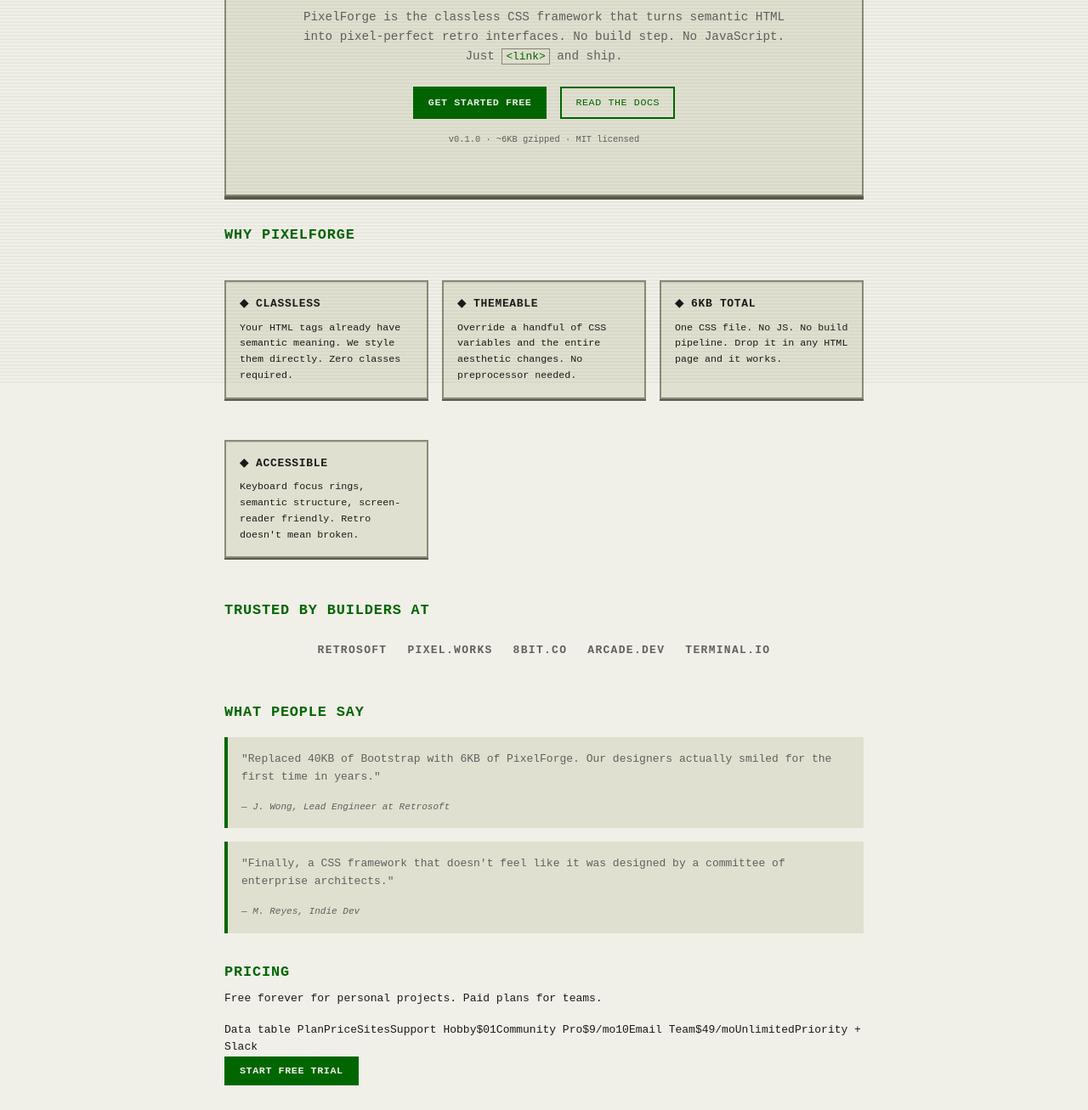
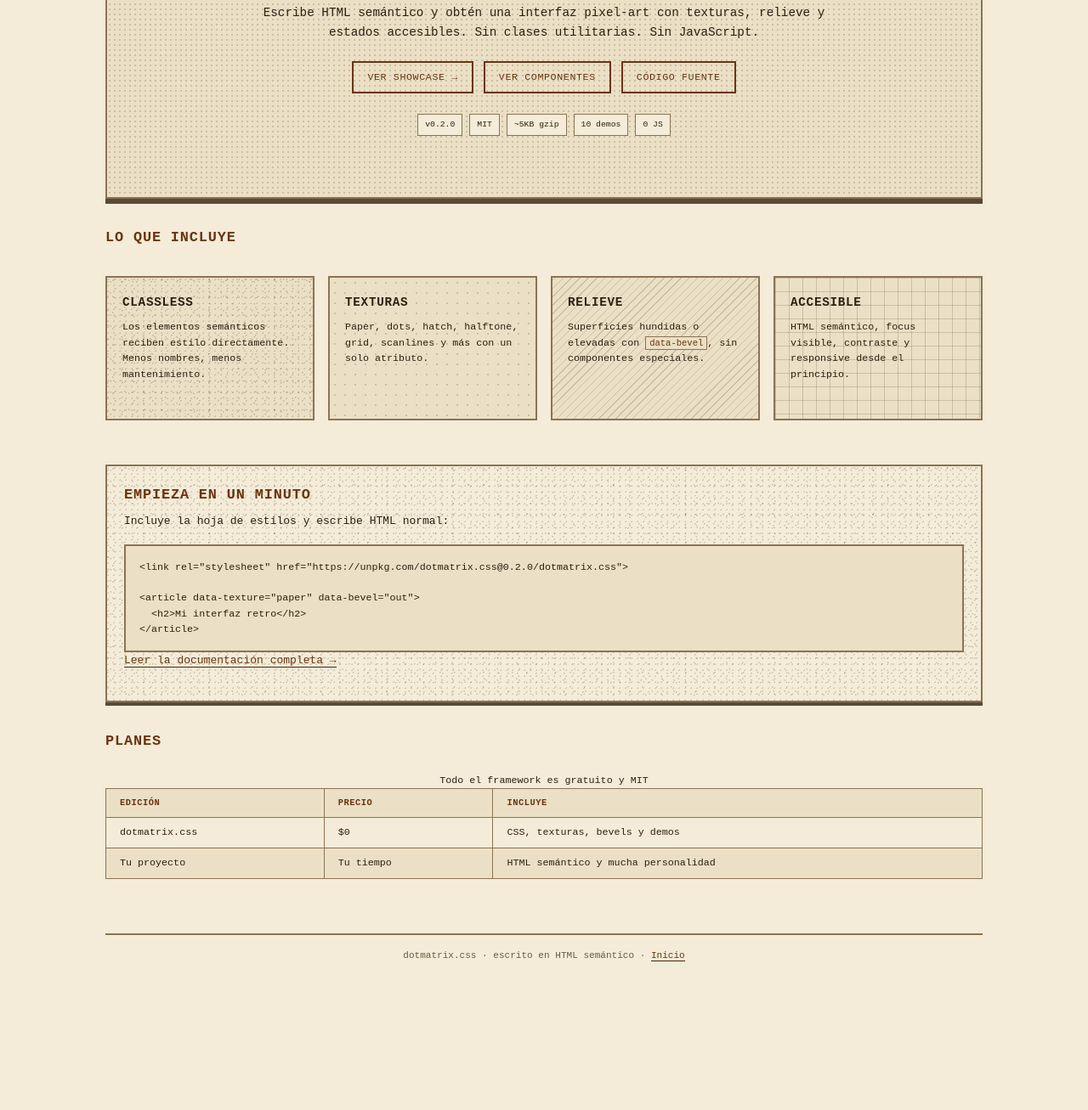
Before and after one commit to Trongar/dotmatrix.css, a website: page demos/01-landing.html in a window 1280 px wide. Shown: the part 347-1654 px from the top of the page at 85% size. After the commit the page ends 1521 px from the top, so only its background shows below. Drawn offline with Linux system fonts and the light colour scheme.

Commit message:
Mejorar texturas y rehacer landing

```diff
--- a/demos/01-landing.html
+++ b/demos/01-landing.html
@@ -1,207 +1,97 @@
-<!DOCTYPE html>
+<!doctype html>
 <html lang="es">
 <head>
-  <meta charset="UTF-8">
-  <meta name="viewport" content="width=device-width, initial-scale=1.0">
-  <title>PixelForge — Build retro UIs in minutes</title>
+  <meta charset="utf-8">
+  <meta name="viewport" content="width=device-width, initial-scale=1">
+  <meta name="description" content="dotmatrix.css: framework CSS classless, pixel-art y retro.">
+  <title>dotmatrix.css — Interfaces retro sin clases</title>
   <link rel="stylesheet" href="../dotmatrix.css">
-  <!-- TEMA 1: Verde CRT clásico (default + overrides mínimos) -->
   <style>
     :root {
-      --dm-bg: #f0f0e8;
-      --dm-surface: #e0e0d0;
-      --dm-surface-2: #d0d0c0;
-      --dm-border: #8a8a7a;
-      --dm-border-light: #c8c8b8;
-      --dm-border-dark: #5a5a4a;
-      --dm-text: #1a1a1a;
-      --dm-text-muted: #606060;
-      --dm-accent: #006600;
-      --dm-accent-alt: #aa6600;
-      --dm-danger: #cc0000;
-      --dm-texture: 1;
-      --dm-texture-color: rgba(0, 80, 0, 0.1);
+      --dm-bg: #f4ecd8;
+      --dm-surface: #ebe0c5;
+      --dm-border: #8b7355;
+      --dm-border-light: #cdbb98;
+      --dm-border-dark: #5a4a35;
+      --dm-text: #2d1f12;
+      --dm-text-muted: #6b5a40;
+      --dm-accent: #6b3410;
+      --dm-accent-dim: #4a2308;
+      --dm-accent-alt: #a06020;
+      --dm-texture-color: rgba(95, 48, 12, .17);
+      --dm-texture: 2;
+      --dm-max-width: 1080px;
+      --dm-font: "Courier New", monospace;
+      --dm-heading-font: "Courier New", monospace;
+      --dm-scanlines: 0;
     }
-    /* Demo-only layouts — no toques al framework */
-    .hero {
-      text-align: center;
-      padding: var(--dm-space-xl) var(--dm-space-md);
-      border: var(--dm-border-width) solid var(--dm-border);
-      margin: var(--dm-space-lg) 0;
-      background: var(--dm-surface);
-      box-shadow: inset 0 1px 0 var(--dm-border-light), 0 4px 0 var(--dm-border-dark);
-    }
-    .hero h1 {
-      font-size: 2.4rem;
-      margin-top: 0;
-      border-bottom: none;
-    }
-    .hero p {
-      font-size: 1.1rem;
-      color: var(--dm-text-muted);
-      max-width: 600px;
-      margin: var(--dm-space-md) auto var(--dm-space-lg);
-    }
-    .hero .cta-row {
-      display: flex;
-      gap: var(--dm-space-md);
-      justify-content: center;
-      flex-wrap: wrap;
-    }
-    .features {
-      display: grid;
-      grid-template-columns: repeat(auto-fit, minmax(220px, 1fr));
-      gap: var(--dm-space-md);
-      margin: var(--dm-space-lg) 0;
-    }
-    .feature {
-      border: var(--dm-border-width) solid var(--dm-border);
-      padding: var(--dm-space-md);
-      background: var(--dm-surface);
-      box-shadow: inset 0 1px 0 var(--dm-border-light), 0 2px 0 var(--dm-border-dark);
-    }
-    .feature h3 {
-      margin-top: 0;
-      font-size: 1rem;
-    }
-    .feature p {
-      font-size: 0.9rem;
-      margin-bottom: 0;
-    }
-    .logo-row {
-      display: flex;
-      flex-wrap: wrap;
-      gap: var(--dm-space-lg);
-      justify-content: center;
-      align-items: center;
-      padding: var(--dm-space-md);
-      color: var(--dm-text-muted);
-      font-weight: 700;
-      letter-spacing: 0.1em;
-    }
-    .testimonial {
-      border-left: 4px solid var(--dm-accent);
-      padding: var(--dm-space-md);
-      background: var(--dm-surface);
-      margin: var(--dm-space-md) 0;
-    }
-    .testimonial cite {
-      display: block;
-      margin-top: var(--dm-space-sm);
-      font-size: 0.85rem;
-      color: var(--dm-text-muted);
-    }
-
-    /* ── Responsive (desktop-first: stack only when grids break) */
-    @media (max-width: 900px) {
-      .features {
-        grid-template-columns: repeat(2, 1fr);
-      }
-      .hero h1 { font-size: 1.8rem; }
-    }
-    @media (max-width: 600px) {
-      body { padding: var(--dm-space-md); }
-      .hero { padding: var(--dm-space-lg) var(--dm-space-sm); }
-      .hero h1 { font-size: 1.4rem; }
-      .hero .cta-row { flex-direction: column; align-items: stretch; }
-      .hero .cta-row a, .hero .cta-row button { width: 100%; text-align: center; }
-      .features { grid-template-columns: 1fr; }
-      header nav ul { flex-direction: column; gap: 2px; }
-      header nav li { margin: 0; }
-    }
+    header { display: flex; align-items: center; justify-content: space-between; gap: 16px; padding: 8px 0 20px; }
+    header h1 { margin: 0; border: 0; font-size: 1.2rem; }
+    header nav ul { display: flex; flex-wrap: wrap; gap: 16px; list-style: none; padding: 0; margin: 0; }
+    header nav li { margin: 0; }
+    .hero { padding: clamp(28px, 7vw, 72px) clamp(18px, 6vw, 72px); margin: 12px 0 32px; text-align: center; border: 2px solid var(--dm-border); background-color: var(--dm-surface); box-shadow: 0 6px 0 var(--dm-border-dark); }
+    .hero h2 { margin: 0; border: 0; font-size: clamp(2rem, 6vw, 4.2rem); line-height: 1.05; }
+    .hero p { max-width: 680px; margin: 22px auto; font-size: 1.1rem; }
+    .hero-actions { display: flex; justify-content: center; flex-wrap: wrap; gap: 12px; }
+    .hero-actions a { margin: 0; }
+    .eyebrow { color: var(--dm-accent-alt); font-size: .8rem; letter-spacing: .12em; text-transform: uppercase; }
+    .badges { display: flex; flex-wrap: wrap; justify-content: center; gap: 8px; margin: 24px 0 0; }
+    .badges span { padding: 4px 8px; border: 1px solid var(--dm-border); background: var(--dm-bg); font-size: .75rem; }
+    .feature-grid { display: grid; grid-template-columns: repeat(4, 1fr); gap: 16px; margin: 16px 0 36px; }
+    .feature-grid article { min-height: 170px; padding: 18px; border: 2px solid var(--dm-border); background-color: var(--dm-surface); }
+    .feature-grid h3 { margin-top: 0; }
+    .feature-grid p { font-size: .9rem; }
+    .install { padding: 20px; border: 2px solid var(--dm-border); background-color: var(--dm-bg); box-shadow: 0 4px 0 var(--dm-border-dark); }
+    .install h2 { margin-top: 0; }
+    .install pre { margin-bottom: 0; overflow-x: auto; }
+    .comparison { overflow-x: auto; }
+    footer { margin-top: 48px; text-align: center; }
+    @media (max-width: 800px) { .feature-grid { grid-template-columns: repeat(2, 1fr); } }
+    @media (max-width: 560px) { header { align-items: flex-start; flex-direction: column; } header nav ul { gap: 8px; } .feature-grid { grid-template-columns: 1fr; } .hero-actions a { width: 100%; text-align: center; } }
   </style>
 </head>
-<body>
+<body data-texture-preset="vintage">
   <header>
-    <h1>PIXELFORGE</h1>
-    <nav>
-      <ul>
-        <li><a href="#features">Features</a></li>
-        <li><a href="#pricing">Pricing</a></li>
-        <li><a href="#docs">Docs</a></li>
-        <li><a href="#login">Login</a></li>
-      </ul>
-    </nav>
+    <h1>► dotmatrix.css</h1>
+    <nav aria-label="Navegación principal"><ul><li><a href="#features">Características</a></li><li><a href="#install">Instalar</a></li><li><a href="../showcase/">Showcase</a></li><li><a href="https://github.com/Trongar/dotmatrix.css">GitHub</a></li></ul></nav>
   </header>
 
   <main>
-    <section class="hero" data-texture="halftone">
-      <h1>BUILD RETRO UIs<br>IN MINUTES, NOT MONTHS</h1>
-      <p>PixelForge is the classless CSS framework that turns semantic HTML into pixel-perfect retro interfaces. No build step. No JavaScript. Just <code>&lt;link&gt;</code> and ship.</p>
-      <div class="cta-row">
-        <button type="submit">GET STARTED FREE</button>
-        <a role="button" href="#docs">READ THE DOCS</a>
+    <section class="hero" data-texture="halftone" data-bevel="out">
+      <p class="eyebrow">CSS RETRO / SIN BUILD STEP</p>
+      <h2>Interfaces con carácter.</h2>
+      <p>Escribe HTML semántico y obtén una interfaz pixel-art con texturas, relieve y estados accesibles. Sin clases utilitarias. Sin JavaScript.</p>
+      <div class="hero-actions"><a role="button" href="../showcase/">Ver showcase →</a><a role="button" href="../demo.html">Ver componentes</a><a role="button" href="https://github.com/Trongar/dotmatrix.css">Código fuente</a></div>
+      <div class="badges"><span>v0.2.0</span><span>MIT</span><span>~5KB gzip</span><span>10 demos</span><span>0 JS</span></div>
+    </section>
+
+    <section id="features">
+      <h2>Lo que incluye</h2>
+      <div class="feature-grid">
+        <article data-texture="paper"><h3>Classless</h3><p>Los elementos semánticos reciben estilo directamente. Menos nombres, menos mantenimiento.</p></article>
+        <article data-texture="dots"><h3>Texturas</h3><p>Paper, dots, hatch, halftone, grid, scanlines y más con un solo atributo.</p></article>
+        <article data-texture="stripes"><h3>Relieve</h3><p>Superficies hundidas o elevadas con <code>data-bevel</code>, sin componentes especiales.</p></article>
+        <article data-texture="grid"><h3>Accesible</h3><p>HTML semántico, focus visible, contraste y responsive desde el principio.</p></article>
       </div>
-      <p style="margin-top: var(--dm-space-md); font-size: 0.8rem; color: var(--dm-text-muted);">
-        v0.1.0 · ~6KB gzipped · MIT licensed
-      </p>
+    </section>
+
+    <section id="install" class="install" data-texture="paper" data-bevel="out">
+      <h2>Empieza en un minuto</h2>
+      <p>Incluye la hoja de estilos y escribe HTML normal:</p>
+      <pre><code>&lt;link rel="stylesheet" href="https://unpkg.com/dotmatrix.css@0.2.0/dotmatrix.css"&gt;
+
+&lt;article data-texture="paper" data-bevel="out"&gt;
+  &lt;h2&gt;Mi interfaz retro&lt;/h2&gt;
+&lt;/article&gt;</code></pre>
+      <p><a href="../README.md">Leer la documentación completa →</a></p>
     </section>
 
     <section>
-      <h2 id="features">Why PixelForge</h2>
-      <div class="features">
-        <article class="feature">
-          <h3>◆ Classless</h3>
-          <p>Your HTML tags already have semantic meaning. We style them directly. Zero classes required.</p>
-        </article>
-        <article class="feature">
-          <h3>◆ Themeable</h3>
-          <p>Override a handful of CSS variables and the entire aesthetic changes. No preprocessor needed.</p>
-        </article>
-        <article class="feature">
-          <h3>◆ 6KB Total</h3>
-          <p>One CSS file. No JS. No build pipeline. Drop it in any HTML page and it works.</p>
-        </article>
-        <article class="feature">
-          <h3>◆ Accessible</h3>
-          <p>Keyboard focus rings, semantic structure, screen-reader friendly. Retro doesn't mean broken.</p>
-        </article>
-      </div>
-    </section>
-
-    <section>
-      <h2>Trusted by builders at</h2>
-      <div class="logo-row">
-        <span>RETROSOFT</span>
-        <span>PIXEL.WORKS</span>
-        <span>8BIT.CO</span>
-        <span>ARCADE.DEV</span>
-        <span>TERMINAL.IO</span>
-      </div>
-    </section>
-
-    <section>
-      <h2>What people say</h2>
-      <blockquote class="testimonial">
-        <p>"Replaced 40KB of Bootstrap with 6KB of PixelForge. Our designers actually smiled for the first time in years."</p>
-        <cite>— J. Wong, Lead Engineer at Retrosoft</cite>
-      </blockquote>
-      <blockquote class="testimonial">
-        <p>"Finally, a CSS framework that doesn't feel like it was designed by a committee of enterprise architects."</p>
-        <cite>— M. Reyes, Indie Dev</cite>
-      </blockquote>
-    </section>
-
-    <section>
-      <h2 id="pricing">Pricing</h2>
-      <p>Free forever for personal projects. Paid plans for teams.</p>
-      <caption>Data table</caption>
-
-        <thead>
-          <tr><th>Plan</th><th>Price</th><th>Sites</th><th>Support</th></tr>
-        </thead>
-        <tbody>
-          <tr><td>Hobby</td><td>$0</td><td>1</td><td>Community</td></tr>
-          <tr><td>Pro</td><td>$9/mo</td><td>10</td><td>Email</td></tr>
-          <tr><td>Team</td><td>$49/mo</td><td>Unlimited</td><td>Priority + Slack</td></tr>
-        </tbody>
-      </table>
-      <p><button type="submit">START FREE TRIAL</button></p>
+      <h2>Planes</h2>
+      <div class="comparison"><table><caption>Todo el framework es gratuito y MIT</caption><thead><tr><th>Edición</th><th>Precio</th><th>Incluye</th></tr></thead><tbody><tr><td>dotmatrix.css</td><td>$0</td><td>CSS, texturas, bevels y demos</td></tr><tr><td>Tu proyecto</td><td>Tu tiempo</td><td>HTML semántico y mucha personalidad</td></tr></tbody></table></div>
     </section>
   </main>
 
-  <footer>
-    <p>© 2026 PixelForge · <a href="#privacy">Privacy</a> · <a href="#terms">Terms</a> · <a href="../showcase/index.html">← back to showcase</a></p>
-  </footer>
+  <footer><p>dotmatrix.css · escrito en HTML semántico · <a href="../index.html">Inicio</a></p></footer>
 </body>
 </html>
--- a/dotmatrix.css
+++ b/dotmatrix.css
@@ -20,6 +20,8 @@
   --dm-bg: #f0f0e8;
   --dm-surface: #e8e8e0;
   --dm-border: #b0b0a0;
+  --dm-border-light: #d8d8c8;
+  --dm-border-dark: #707060;
   --dm-text: #1a1a1a;
   --dm-text-muted: #666655;
   --dm-accent: #006600;
@@ -75,6 +77,8 @@
   --dm-bg: #0a0a0a;
   --dm-surface: #141414;
   --dm-border: #2a2a2a;
+  --dm-border-light: #444444;
+  --dm-border-dark: #000000;
   --dm-text: #c8c8c8;
   --dm-text-muted: #666666;
   --dm-accent: #00ff41;        /* terminal green */
@@ -798,6 +802,8 @@ textarea:invalid:not(:placeholder-shown) {
 
 /* Paper grain — subtle noise, like newsprint or recycled paper */
 [data-texture="paper"] {
+  background-color: var(--dm-surface);
+  background-blend-mode: multiply;
   background-image:
     radial-gradient(circle at 20% 30%, var(--dm-texture-color) 1px, transparent 1px),
     radial-gradient(circle at 60% 70%, var(--dm-texture-color) 1px, transparent 1px),
@@ -810,12 +816,16 @@ textarea:invalid:not(:placeholder-shown) {
 
 /* Dot grid — like graph paper or engineering pads */
 [data-texture="dots"] {
+  background-color: var(--dm-surface);
+  background-blend-mode: multiply;
   background-image: radial-gradient(circle, var(--dm-texture-color) 1px, transparent 1px);
   background-size: 12px 12px;
 }
 
 /* Diagonal stripes — classic 90s web divider */
 [data-texture="stripes"] {
+  background-color: var(--dm-surface);
+  background-blend-mode: multiply;
   background-image: repeating-linear-gradient(
     -45deg,
     transparent,
@@ -827,6 +837,8 @@ textarea:invalid:not(:placeholder-shown) {
 
 /* Cross-hatch — like woven fabric or risograph print */
 [data-texture="hatch"] {
+  background-color: var(--dm-surface);
+  background-blend-mode: multiply;
   background-image:
     repeating-linear-gradient(45deg, var(--dm-texture-color) 0 1px, transparent 1px 8px),
     repeating-linear-gradient(-45deg, var(--dm-texture-color) 0 1px, transparent 1px 8px);
@@ -834,6 +846,8 @@ textarea:invalid:not(:placeholder-shown) {
 
 /* CRT phosphor — RGB dot pattern, subtle */
 [data-texture="phosphor"] {
+  background-color: var(--dm-surface);
+  background-blend-mode: multiply;
   background-image:
     repeating-linear-gradient(0deg,
       transparent 0px, transparent 2px,
@@ -845,12 +859,16 @@ textarea:invalid:not(:placeholder-shown) {
 
 /* Halftone — varying dot sizes like newsprint photo */
 [data-texture="halftone"] {
+  background-color: var(--dm-surface);
+  background-blend-mode: multiply;
   background-image: radial-gradient(circle, var(--dm-texture-color) 1.5px, transparent 1.5px);
   background-size: 6px 6px;
 }
 
 /* Noise — heavier grain, like a photocopy or xerox */
 [data-texture="noise"] {
+  background-color: var(--dm-surface);
+  background-blend-mode: multiply;
   background-image:
     radial-gradient(circle at 10% 20%, var(--dm-texture-color) 0.5px, transparent 0.5px),
     radial-gradient(circle at 30% 70%, var(--dm-texture-color) 0.5px, transparent 0.5px),
@@ -875,7 +893,30 @@ textarea:invalid:not(:placeholder-shown) {
     radial-gradient(circle at 25% 25%, var(--dm-texture-color) 1px, transparent 1px),
     radial-gradient(circle at 75% 75%, var(--dm-texture-color) 1px, transparent 1px);
   background-size: 5px 5px;
-  opacity: 1.5;
+  opacity: 1;
+}
+
+/* Grid — technical drafting paper */
+[data-texture="grid"] {
+  background-color: var(--dm-surface);
+  background-image:
+    linear-gradient(var(--dm-texture-color) 1px, transparent 1px),
+    linear-gradient(90deg, var(--dm-texture-color) 1px, transparent 1px);
+  background-size: 16px 16px;
+  background-blend-mode: multiply;
+}
+
+/* Scanlines — a deliberately visible CRT treatment */
+[data-texture="scanlines"] {
+  background-color: var(--dm-surface);
+  background-image: repeating-linear-gradient(
+    0deg,
+    transparent 0,
+    transparent 3px,
+    var(--dm-texture-color) 3px,
+    var(--dm-texture-color) 4px
+  );
+  background-blend-mode: multiply;
 }
 
 /* Texture presets — quick intensity + color combos for each theme */
@@ -884,6 +925,8 @@ textarea:invalid:not(:placeholder-shown) {
 [data-texture-preset="phosphor"] { --dm-texture: 1; }
 [data-texture-preset="subtle"] { --dm-texture: 1; --dm-texture-color: rgba(0, 0, 0, 0.04); }
 [data-texture-preset="strong"] { --dm-texture: 2; --dm-texture-color: rgba(0, 0, 0, 0.12); }
+[data-texture-preset="blueprint"] { --dm-texture: 1; --dm-texture-color: rgba(210, 235, 255, 0.24); }
+[data-texture-preset="amber"] { --dm-texture: 1; --dm-texture-color: rgba(120, 70, 0, 0.18); }
 
 /* Bevel — pressed/3D effect for buttons and panels (replaces borders) */
 [data-bevel="in"] {
```
Also changed, not shown: index.html (+1 -1 lines), README.md.
